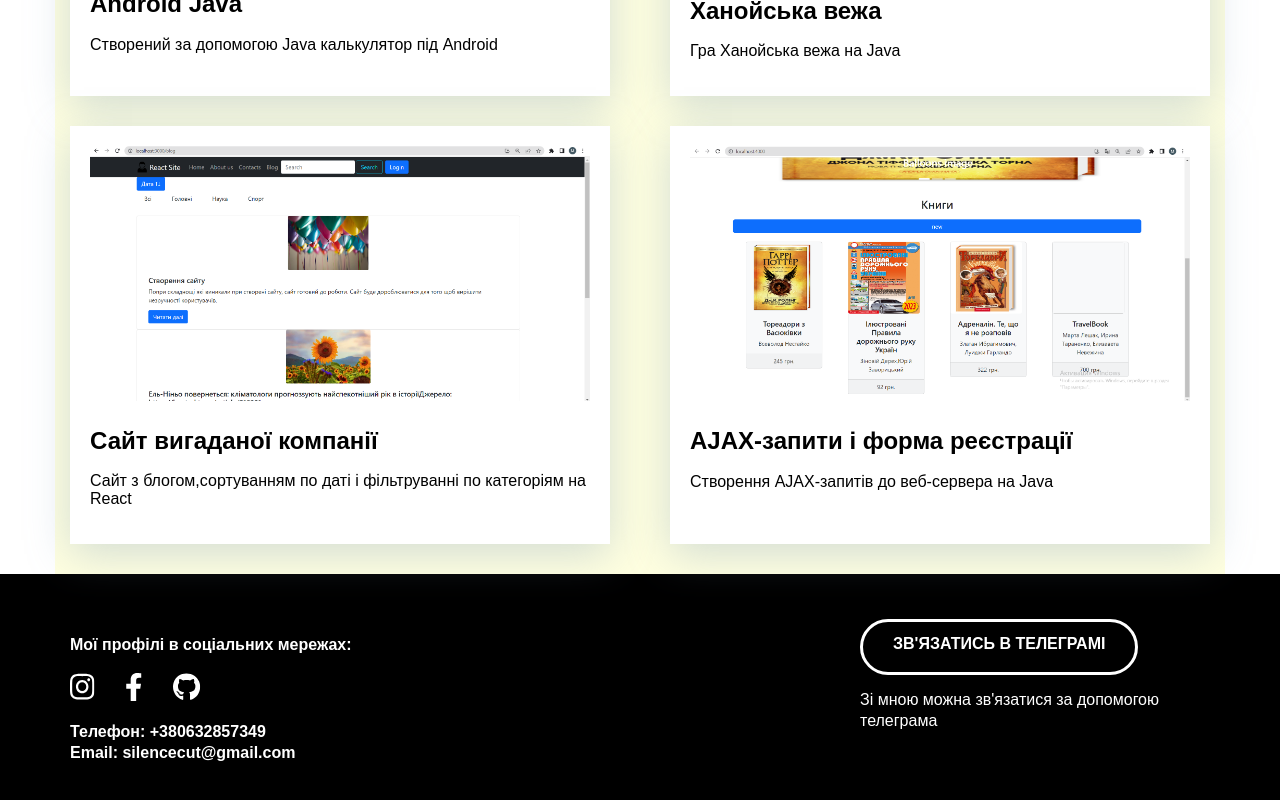
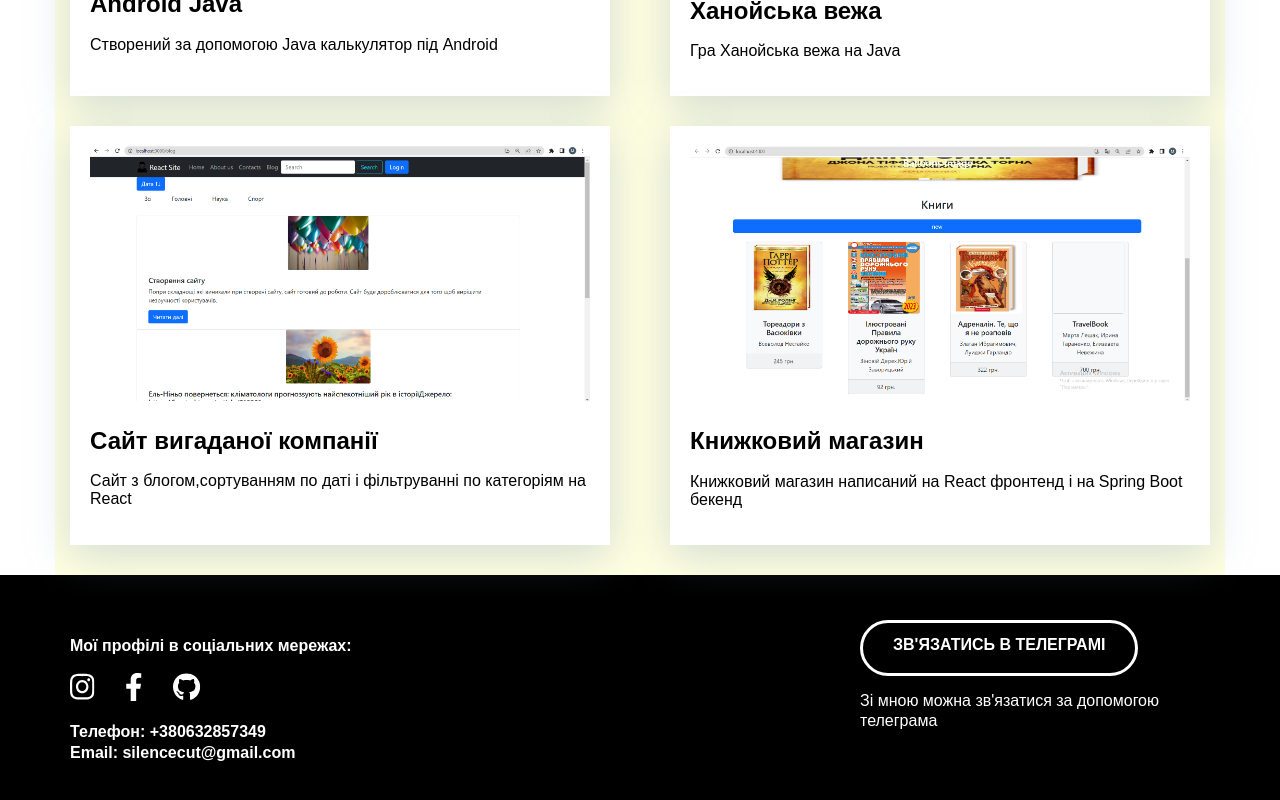
Before and after one commit to NfolZordo/PZ-2004_Collective_work, an Angular app: page /komar in a window 1280 px wide. Shown: the part 2114-2914 px from the top of the page. Built offline with nearby package versions, Linux system fonts and the light colour scheme.

Commit message:
resolve problem

```diff
--- a/src/app/data/students.ts
+++ b/src/app/data/students.ts
@@ -46,7 +46,7 @@ export const students: IStudent[] = [
         "firstName": "Максим",
         "lastName": "Комар",
         "middleName": "Леонідович",
-        "photo": "assets/komar/header/photo.png",
+        "photo": "assets/komar/header/photo.jpg",
         "url": "/komar",
         "audioFilePath": "assets/audio-students/student-theme.mp3"
     },
--- a/src/app/students/komar/komar.component.html
+++ b/src/app/students/komar/komar.component.html
@@ -126,8 +126,8 @@
         <div class="card-main">
           <a href="https://github.com/silenceprog/ShopFront" class="card-link">
             <img class="image-card" src="assets/komar/resume/site-book.png" alt="">
-            <h3 class="card-title">AJAX-запити і форма реєстрації</h3>
-            <p>Створення AJAX-запитів до веб-сервера на Java</p>
+            <h3 class="card-title">Книжковий магазин</h3>
+            <p>Книжковий магазин написаний на React фронтенд і на Spring Boot бекенд</p>
           </a>
         </div>
       </div>
```
